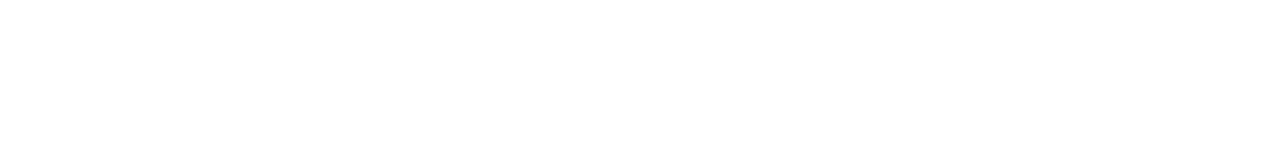
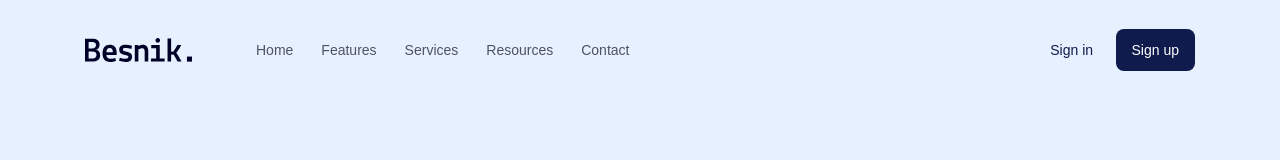
Before and after one commit to Hehe-Boiz/f8-project-01, a plain HTML site: page index.html in a window 1280 px wide. Drawn offline with Linux system fonts and the light colour scheme.

Commit message:
làm navbar

```diff
--- a/assets/css/style.css
+++ b/assets/css/style.css
@@ -6,7 +6,78 @@ html {
     /* khi sử dụng đơn vị rem là bằng 10px cho mỗi rem  */
     font-size: 62.5%;
 }
+:root{
+    /* màu chủ đạo */
+    --primary-color: #0F1B4C;
+}
 body{
     font-size: 1.6rem;
-    font-family: "Poppoins";
+    font-family: "Poppoins", sans-serif;
 }
+/* Common: thành phần dùng chung */
+.content{
+    /* nếu bình thường mà độ rộng lớn hơn 1110px thì hiện bth */
+    width: 1110px;
+    /* nếu như nhỏ hơn thì nó sẽ ăn theo max-width */
+    max-width: calc(100%-48px);
+    margin-left: auto;
+    margin-right: auto;
+}
+a{
+    text-decoration: none;
+}
+.btn{
+    /* có thể sao này sẽ có nhiều chữ hơn */
+    min-width: 98px;
+    /* 16px để khi nhiều chữ sẽ không dụng phải viền */
+    padding: 18px 16px;
+    /* khi làm chiều cao thì làm padding sẽ đơn giản hơn khi dùng height */
+    /* height: 40px; */
+    border-radius: 8px;
+    background: var(--primary-color);
+    color: #FFF;
+    text-align: center;
+    font-size: 1.4rem;
+    font-weight: 500;
+}
+.btn:hover{
+    opacity: 0.9;
+}
+/* Header */
+.header{
+    background-color: #E6F0FF;
+    height: 100vh;
+}
+.navbar{
+    display: flex;
+    align-items: center;
+    /* đo theo thằng cao nhất là actions */
+    padding-top: 38px;
+}
+.navbar ul{
+    /* nếu dùng display: inline-block thì nó sẽ ăn luôn cả dấu xuống hành */
+    display: flex;
+    margin-left: 50px;
+}
+.navbar .actions {
+    margin-left: auto;
+}
+.navbar ul a{
+    font-size: 1.4rem;
+    font-weight: 500;
+    color: #4F5361;
+    /* để cho người dùng có thể ấn xung quanh thẻ a, và trên dưới không quá sát chữ */
+    padding: 8px 14px;
+}
+.navbar ul a:hover{
+    text-decoration: underline;
+}
+.navbar .action-link{
+    font-size: 1.4rem;
+    font-weight: 500;
+    color: var(--primary-color);
+}
+.navbar .action-btn{
+    padding: 13px 16px;
+    margin-left: 18px;
+}
--- a/index.html
+++ b/index.html
@@ -9,6 +9,32 @@
     <link rel="stylesheet" href="assets/css/style.css">
 </head>
 <body>
+    <!-- ý nghĩa: chứa toàn bộ bố cục của trang như: header, footer,.... -->
+    <main>
+        <!-- Header -->
+        <header class="header">
+            <div class="content">
+                <nav class="navbar">
+                    <!-- Logo -->
+                    <img src="assets/img/logo.svg" alt="Besnik.">
+                    <!-- Navigattion -->
+                    <ul>
+                        <li><a href="#!">Home</a></li>
+                        <li><a href="#!">Features</a></li>
+                        <li><a href="#!">Services</a></li>
+                        <li><a href="#!">Resources</a></li>
+                        <li><a href="#!">Contact</a></li>
+                    </ul>
+                    <!-- Action -->
+                    <div class="actions">
+                        <a href="#!" class="action-link">Sign in</a>
+                        <!-- class btn là thành phần dùng chung -->
+                        <a href="#!" class="btn action-btn">Sign up</a>
+                    </div>
+                </nav>
+            </div>
+        </header>
+    </main>
 
 </body>
 </html>
```
Also changed, not shown: assets/img/logo.svg (added).
